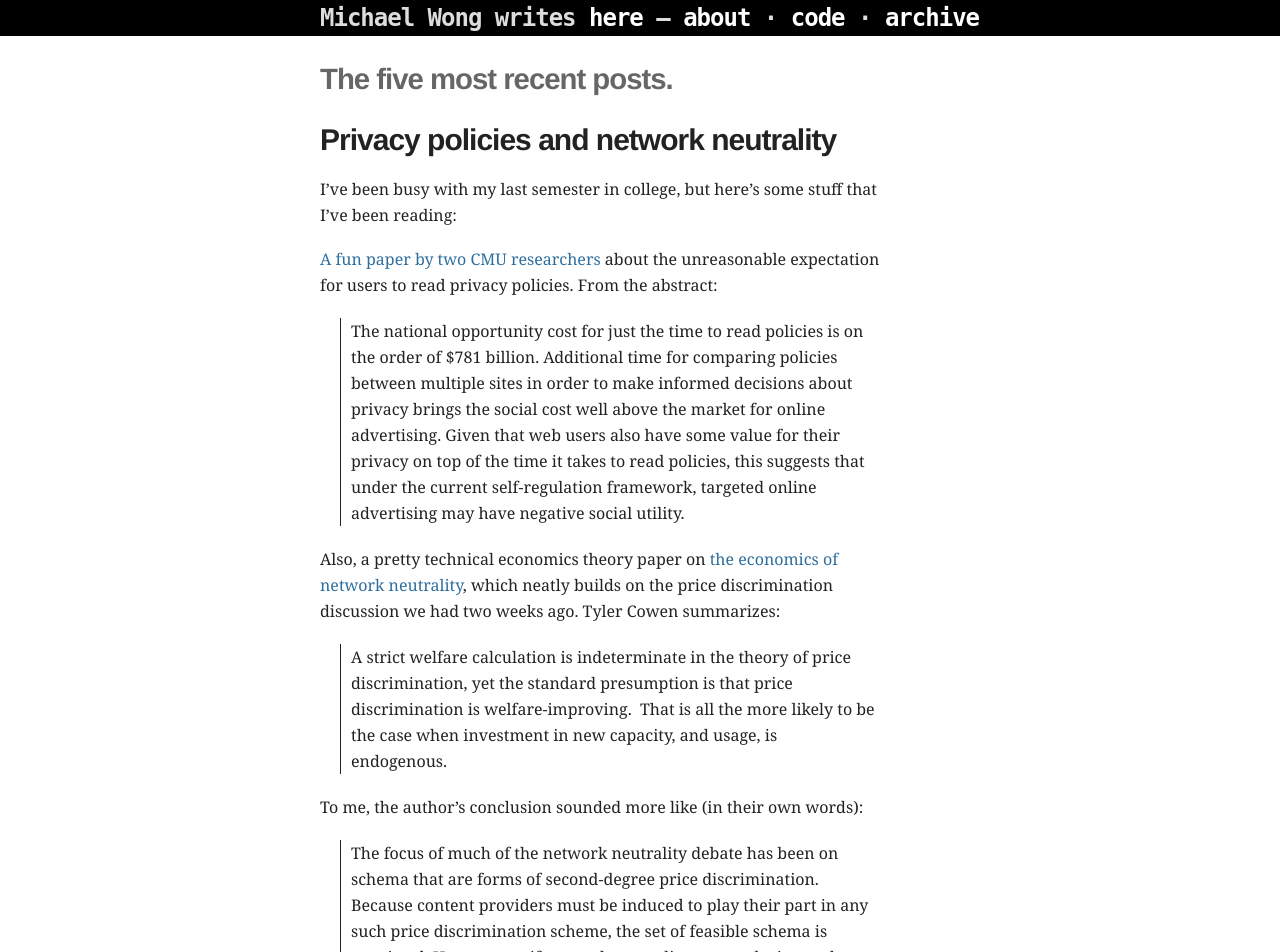
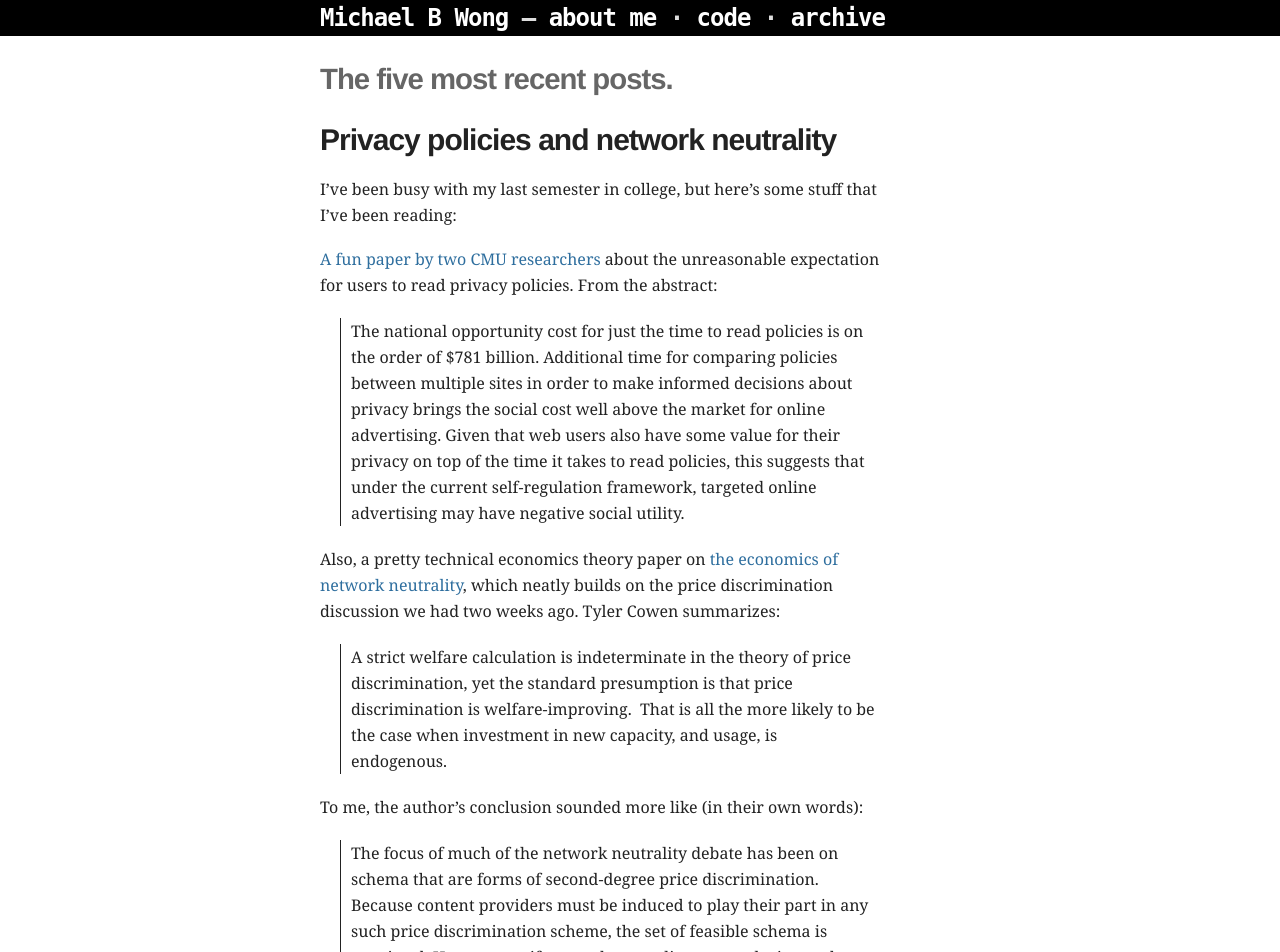
Before and after one commit to mbwong/mbwong.github.com, a Jekyll site: the page built from index.html, in a window 1280 px wide. Shown: the top 952 px of the page. Built offline with Jekyll 4.4.1, drawn with Linux system fonts in a browser that asks for light colours.

Commit message:
changed banner

```diff
--- a/_layouts/default.html
+++ b/_layouts/default.html
@@ -16,8 +16,8 @@
   <body>
     <header>
       <h1 id="title">
-        Michael Wong writes <a href="/" title="Home">here</a> &mdash;
-        <a href="/about.html">about</a> &middot;
+        <a href="/" title="Home">Michael B Wong</a> &mdash;
+        <a href="/about.html">about me</a> &middot;
         <a href="/projects.html">code</a> &middot;
         <a href="/archive.html" title="Archive">archive</a>
        <!-- <a href="/about.html">about</a> &middot;-->
--- a/css/screen.css
+++ b/css/screen.css
@@ -139,6 +139,10 @@ header {
   color: #FFF;
 }
 
+#title a:hover {
+  color: #2E6E9E;
+}
+
 #title {
   font-size: 18pt;
   font-family: 'DejaVu Sans Mono', 'Courier New', monospace;
```
